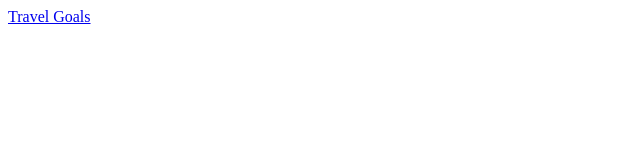
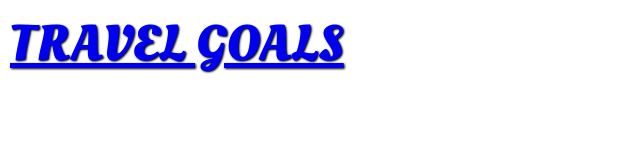
Before and after one commit to ayushranjantiwari/Project-1, a plain HTML site: page index.html in a window 1280 px wide. Shown: the whole page, without its empty margins (0-640 px from the left). Drawn offline with Linux system fonts and the light colour scheme; the site is published under a folder, as on GitHub Pages, so addresses that start at the root find nothing.

Commit message:
an error was corrected

```diff
--- a/index.html
+++ b/index.html
@@ -6,8 +6,8 @@
       href="https://fonts.googleapis.com/css2?family=Raleway:wght@700&family=Oleo+Script:wght@700&family=Quicksand:wght@300;500&display=swap"
       rel="stylesheet"
     />
-    <link rel="stylesheet" href="/shared.css">
-    <link rel="stylesheet" href="/style.css">
+    <link rel="stylesheet" href="shared.css">
+    <link rel="stylesheet" href="style.css">
     <title>Travel Goals</title>
 </head>
 <body>
```
